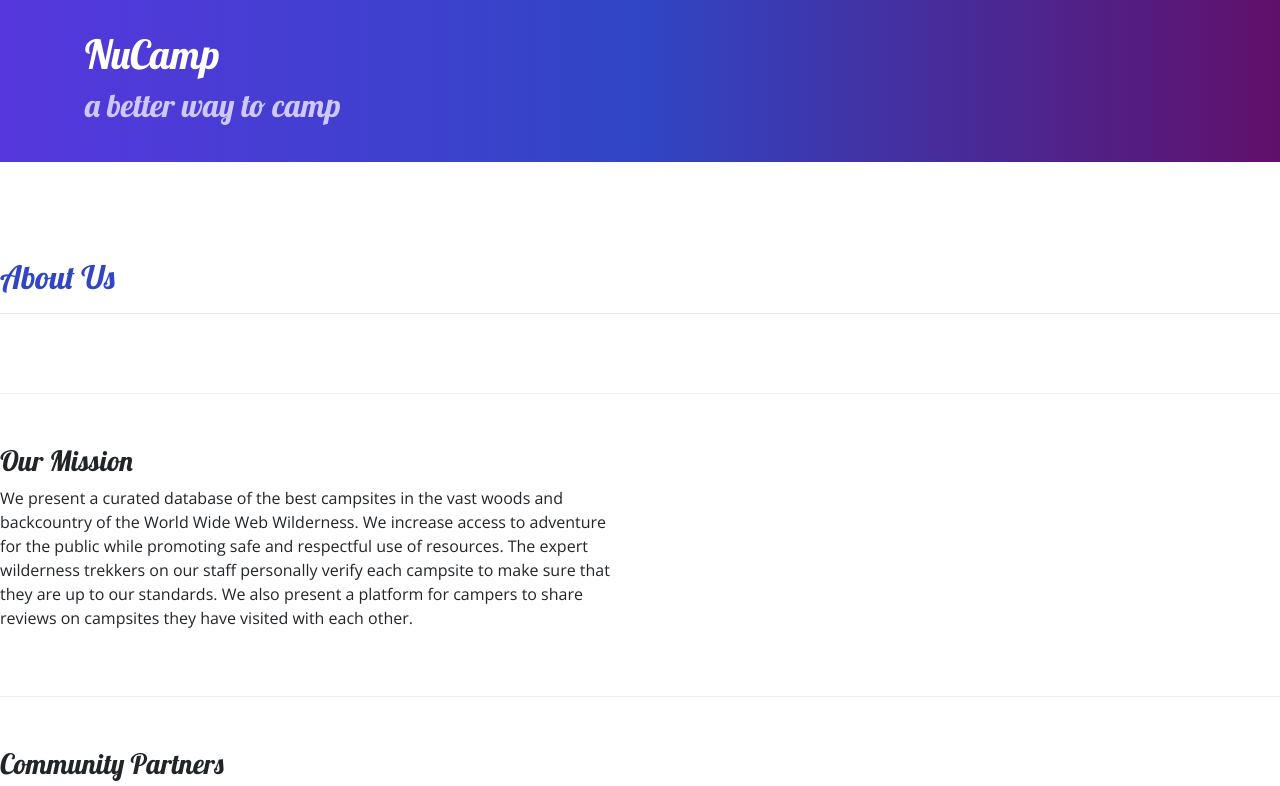
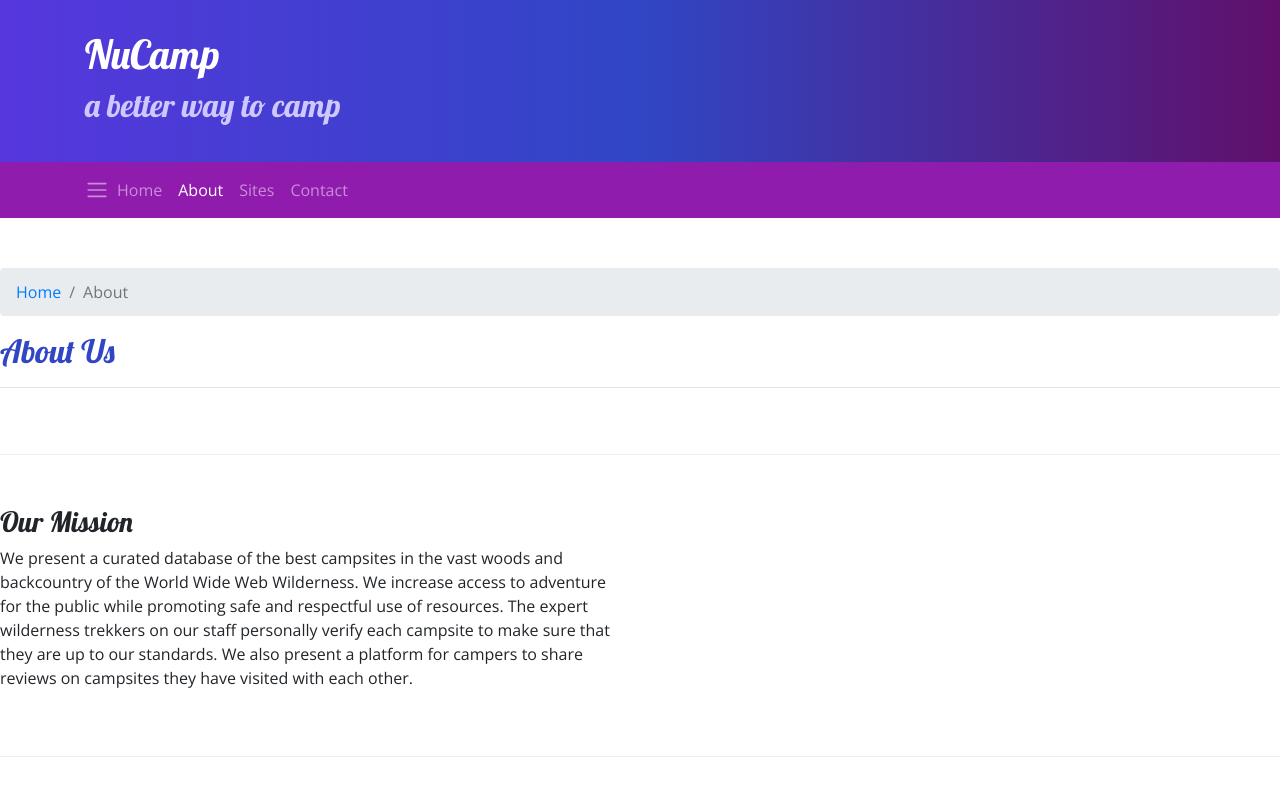
Before and after one commit to Sultan1992/Bootstrap-Project, a website: page aboutus.html in a window 1280 px wide. Shown: the top 786 px of the page. Drawn offline with nearby package versions, Linux system fonts and the light colour scheme.

Commit message:
Navbar and Breadcrumbs

```diff
--- a/aboutus.html
+++ b/aboutus.html
@@ -25,16 +25,34 @@
             </div>
         </div>
     </header>
-
+    <nav class="navbar navbar-expand-sm navbar-dark sticky-top">
+        <div class="container"
+            <button class="navbar-toggler ml-auto" type="button" data-toggle="collapse" data-target="#nucampNavbar">
+                <span class="navbar-toggler-icon"></span>
+            </button>
+            <div class="collapse navbar-collapse" id="nucampNavbar">
+            <ul class="navbar-nav">
+                <li class="nav-item "><a class="nav-link" href="index.html">Home</a></li>
+                <li class="nav-item active"><a class="nav-link" href="#">About</a></li>
+                <li class="nav-item"><a class="nav-link" href="#">Sites</a></li>
+                <li class="nav-item"><a class="nav-link" href="#">Contact</a></li>
+            </ul>
+            </div>
+            </div>
+    </nav>
     <div class="conainer">
         <div class="row row-content align-items-center">
             <div class="col">
+                <ol class="breadcrumb">
+                    <li class="breadcrumb-item"><a href="index.html">Home</a></li>
+                    <li class="breadcrumb-item active">About</li>
+                </ol>
                <h2>About Us</h2>
                <hr />
             </div>
         </div>
         <div class="row row-content align-items-center">
-            <div class="col col-sm-6 col-lg-6">
+            <div class="col col-sm-6 ">
                 <h3>Our Mission</h3>
                 <p>We present a curated database of the best campsites in the vast woods and backcountry of the World Wide Web Wilderness. We increase access to adventure for the public while promoting safe and respectful use of resources. The expert wilderness trekkers on our staff personally verify each campsite to make sure that they are up to our standards. We also present a platform for campers to share reviews on campsites they have visited with each other.</p>
             </div>
--- a/css/styles.css
+++ b/css/styles.css
@@ -19,6 +19,7 @@ footer {
 }
 
 .jumbotron {
+    margin: 0;
     padding: 30px;
     background-image: linear-gradient(to right, #5637DD, #3046C5, #60106B);
     color: white;
@@ -29,3 +30,6 @@ footer {
     border-bottom: 1px ridge;
     min-height: 200px;
 }
+.navbar {
+    background-color: #901CAD;
+}
```
Also changed, not shown: index.html (+15 -0 lines), 1 other file.
